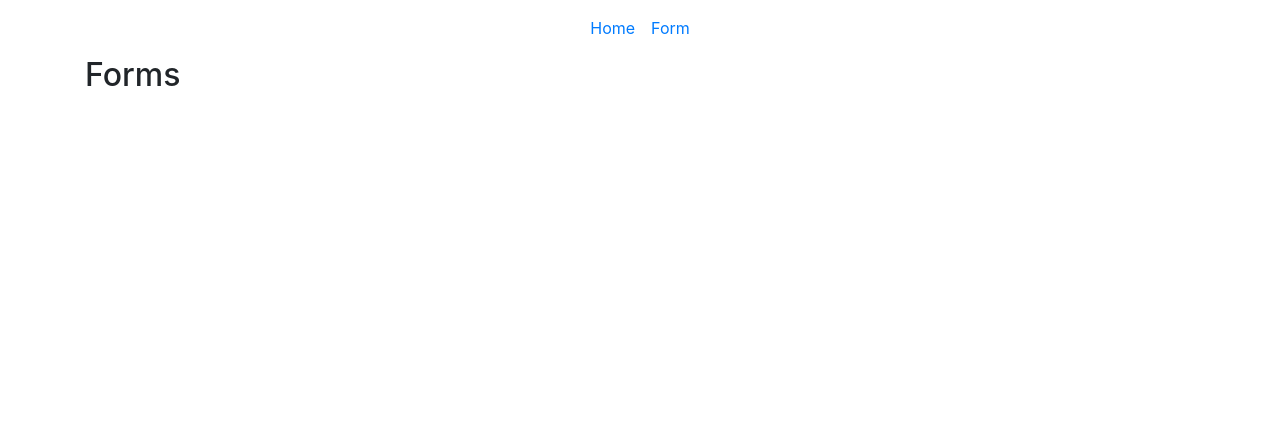
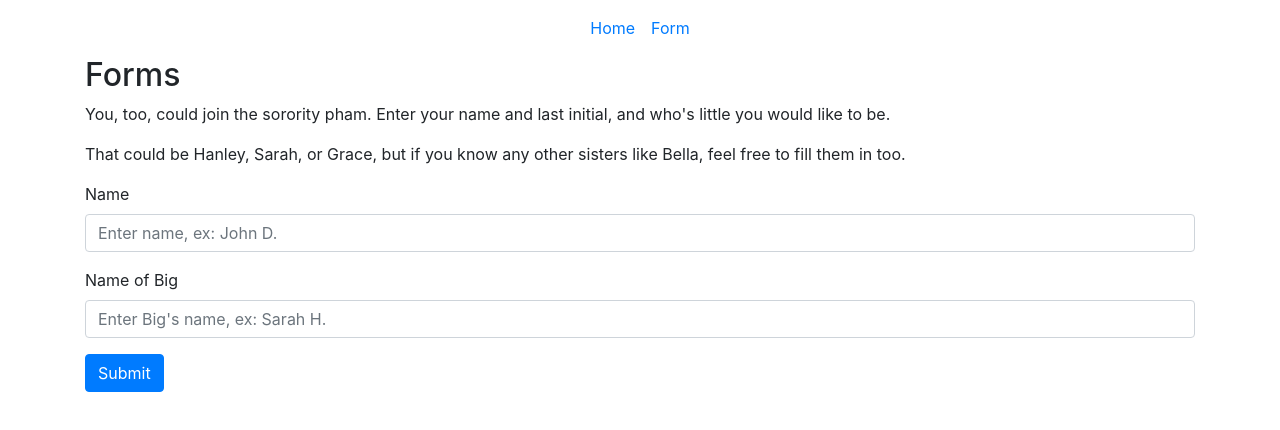
Before and after one commit to gcatmil/week9_bootstrap_woodmiller, a website: page page2.html in a window 1280 px wide. Drawn offline with nearby package versions, Linux system fonts and the light colour scheme.

Commit message:
made and fixed up forms

```diff
--- a/page2.html
+++ b/page2.html
@@ -19,9 +19,20 @@
 
     <div class="container">
         <h2>Forms</h2>
-
+        <p>You, too, could join the sorority pham. Enter your name and last initial, and who's little you would like to be.</p>
+        <p>That could be Hanley, Sarah, or Grace, but if you know any other sisters like Bella, feel free to fill them in too.</p>
+    <form>
+        <div class="form-group">
+          <label>Name</label>
+          <input class="form-control" placeholder="Enter name, ex: John D.">
+        </div>
+        <div class="form-group">
+          <label>Name of Big</label>
+          <input class="form-control" placeholder="Enter Big's name, ex: Sarah H.">
+        </div>
+        <button type="submit" class="btn btn-primary">Submit</button>
+      </form>
     </div>
-
 
     <script src="node_modules/jquery/dist/jquery.js"></script>
     <script src="node_modules/bootstrap/dist/js/bootstrap.bundle.js"></script>
```
Also changed, not shown: index.html (+0 -8 lines).
